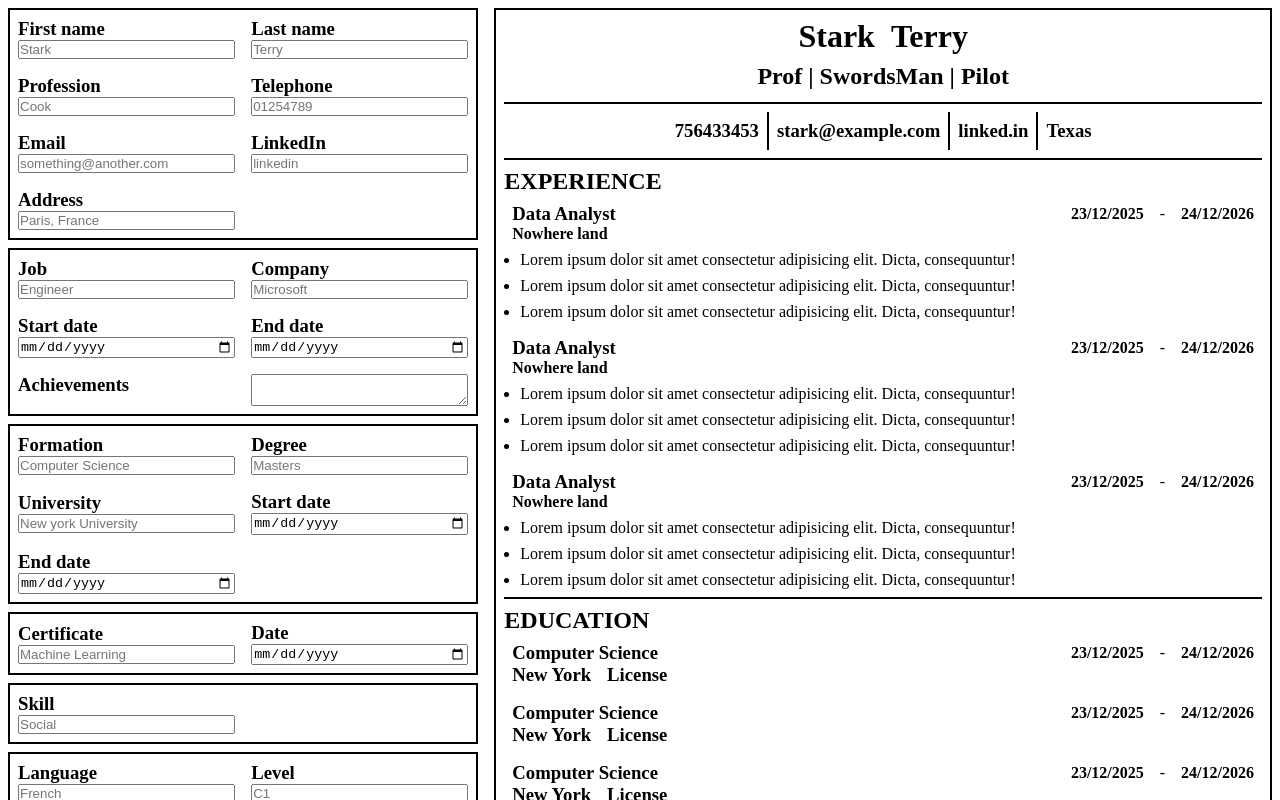
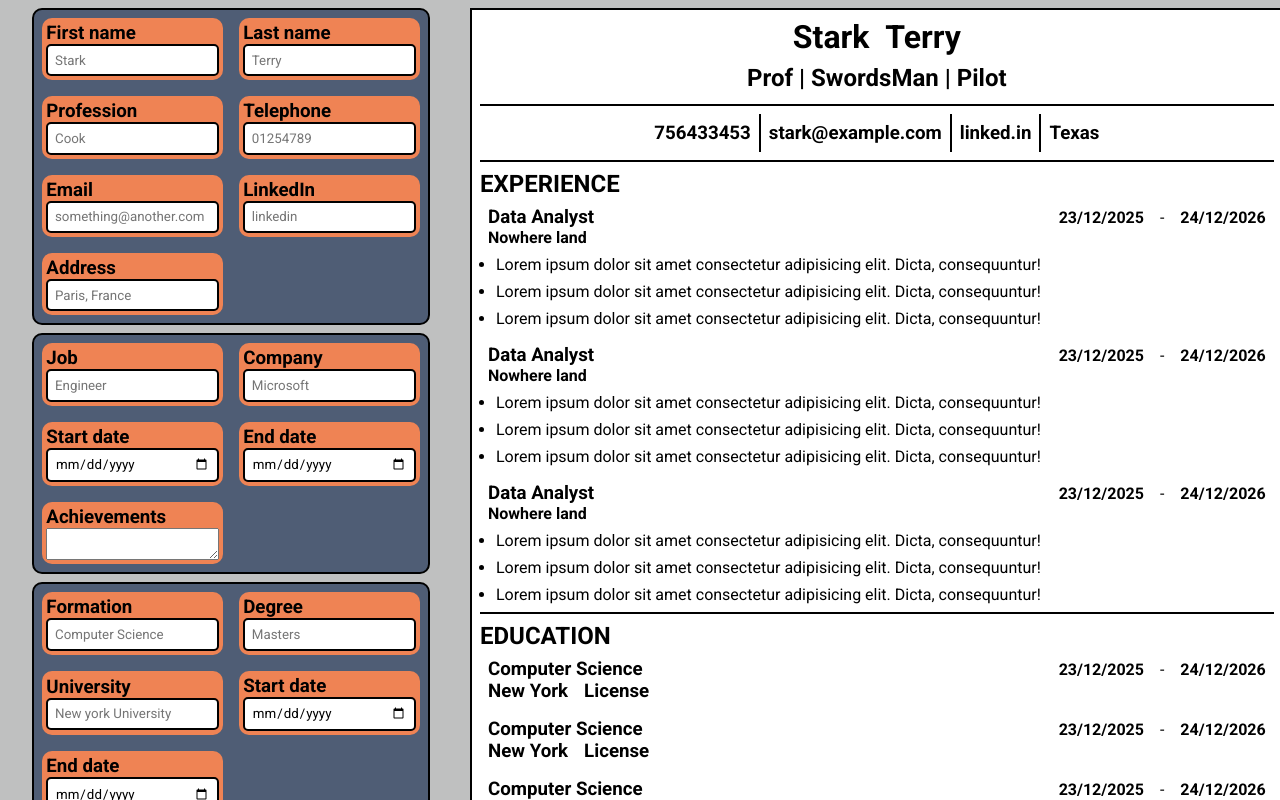
Before and after one commit to Pourixa/CVBuilder, a React (Vite) app: page / in a window 1280 px wide. Shown: the top 800 px of the page. Built offline with nearby package versions, Linux system fonts and the light colour scheme.

Commit message:
Add some colors

```diff
--- a/components/editExpereince.jsx
+++ b/components/editExpereince.jsx
@@ -13,8 +13,10 @@ function JobForm() {
       {fields.map((field) => (
         <Input key={field.label} {...field} />
       ))}
-      <h3>Achievements</h3>
-      <textarea name="achievements" id="achievements"></textarea>
+      <div className="Input">
+        <h3>Achievements</h3>
+        <textarea name="achievements" id="achievements"></textarea>
+      </div>
     </div>
   )
 }
--- a/src/index.css
+++ b/src/index.css
@@ -1,13 +1,26 @@
+
+@import url('https://fonts.googleapis.com/css2?family=Roboto:ital,wght@0,100..900;1,100..900&display=swap');
+
 * {
     padding: 0;
     margin: 0;
+    font-family: Roboto;
 }
 
+:root
+{
+    --firstColor : #BFC0C0;
+    --secondColor : #EF8354;
+    --thirdColor : #4F5D75;
+}
+
+
 body {
+    background-color: var(--firstColor);
     display: grid;
     grid-auto-flow: column;
-    grid-template-columns: 1fr 21cm;
-    justify-content: space-around;
+    grid-template-columns: 0.9fr 21cm;
+    justify-content: center;
 }
 .editHead , .editExperience ,
  .editEducation , .editCertificate ,
@@ -18,8 +31,13 @@ body {
     grid-template-columns: repeat(2 ,1fr);
     gap: 1em;
     border: solid 2px black;
+    border-radius: 10px;
     margin: .5em;
     padding: .5em;
+    background-color: var(--thirdColor);
+}
+.edit{
+    margin-right: 1.5em;
 }
 
 .Input
@@ -41,6 +59,9 @@ body {
     padding: .5em;
     max-width: 21cm;
     max-height: 29.7cm;
+    min-width: 21cm;
+    min-height: 29.7cm;
+    background-color: white;
 }
 
 .name {
@@ -195,3 +216,26 @@ margin-bottom: 0.5em;}
     display: grid;
     grid-template-columns: 1fr 1fr 1fr;
 }
+
+/* STYLES */
+
+
+
+.Input {
+    background-color: var(--secondColor);
+    border-radius: 10px;
+    padding: 0.25EM;
+}
+
+.Input > input {
+    padding: 0.5em;
+    border: 2px black solid;
+    border-radius: 5px;
+
+}
+
+.Input > input:active ,
+.Input > input:focus {
+    outline: none;
+    border: 2px rgb(0, 132, 255) solid;
+}
```
